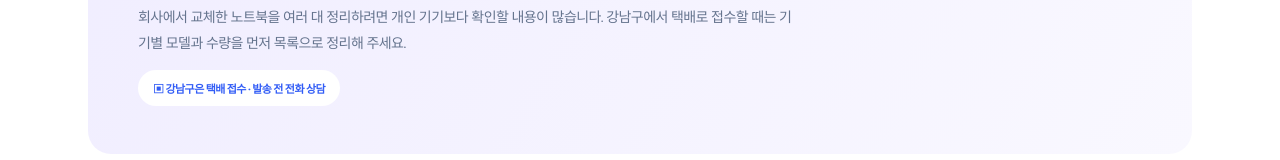
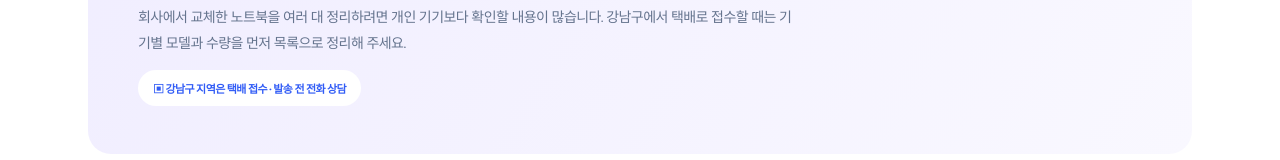
Before and after one commit to cms459800-wq/olbareun-laptop, a Next.js app: page /regions/seoul/gangnam in a window 1280 px wide. Shown: the part 353-513 px from the top of the page. Built offline with nearby package versions, Linux system fonts and the light colour scheme; no server answers.

Commit message:
Polish local region label

```diff
--- a/src/app/regions/[slug]/[city]/page.tsx
+++ b/src/app/regions/[slug]/[city]/page.tsx
@@ -20,7 +20,7 @@ export default async function LocalRegion({params}:Params){
   const siblings=localAreas.filter(x=>x.parent===slug&&x.slug!==city);
   return <main className="shell inner-page">
     <div className="breadcrumbs"><Link href="/">홈</Link> / <Link href="/regions">전국 택배매입</Link> / <Link href={`/regions/${slug}`}>{parent.name}</Link> / {area.name}</div>
-    <div className="inner-hero violet"><span className="kicker">{parent.name.toUpperCase()} · DELIVERY</span><h1>{area.name} 고장난 노트북<br/><em>택배매입 안내</em></h1><p>{area.intro}</p><div className="info-chip">▣ {area.name}은 택배 접수 · 발송 전 전화 상담</div></div>
+    <div className="inner-hero violet"><span className="kicker">{parent.name.toUpperCase()} · DELIVERY</span><h1>{area.name} 고장난 노트북<br/><em>택배매입 안내</em></h1><p>{area.intro}</p><div className="info-chip">▣ {area.name} 지역은 택배 접수 · 발송 전 전화 상담</div></div>
     <div className="detail-grid"><section className="detail-card"><span className="kicker">LOCAL CHECK</span><h2>{area.topic}</h2><p>{area.practical}</p><p>방문매입은 부산 지역을 대상으로 안내하며, {area.name}에서는 사진과 상태를 먼저 확인한 뒤 택배 접수 조건을 안내합니다.</p></section><section className="detail-card"><span className="kicker">PREPARE</span><h2>{area.checkTitle}</h2><ol>{area.checks.map(check=><li key={check}>{check}</li>)}</ol></section></div>
     <section className="content-panel"><span className="kicker">FREQUENT QUESTION</span><h2>{area.question}</h2><p>{area.answer}</p></section>
     <section className="content-panel local-process"><span className="kicker">DELIVERY PROCESS</span><h2>{area.name} 택배매입 진행 순서</h2><div className="local-steps"><div><b>01</b><strong>모델·상태 전달</strong><span>사진과 현재 증상을 정리</span></div><div><b>02</b><strong>접수 조건 상담</strong><span>발송 전 방식과 조건 확인</span></div><div><b>03</b><strong>안전 포장·발송</strong><span>화면과 모서리를 완충재로 보호</span></div><div><b>04</b><strong>실물 점검</strong><span>최종 매입 여부와 금액 안내</span></div></div></section>
```
